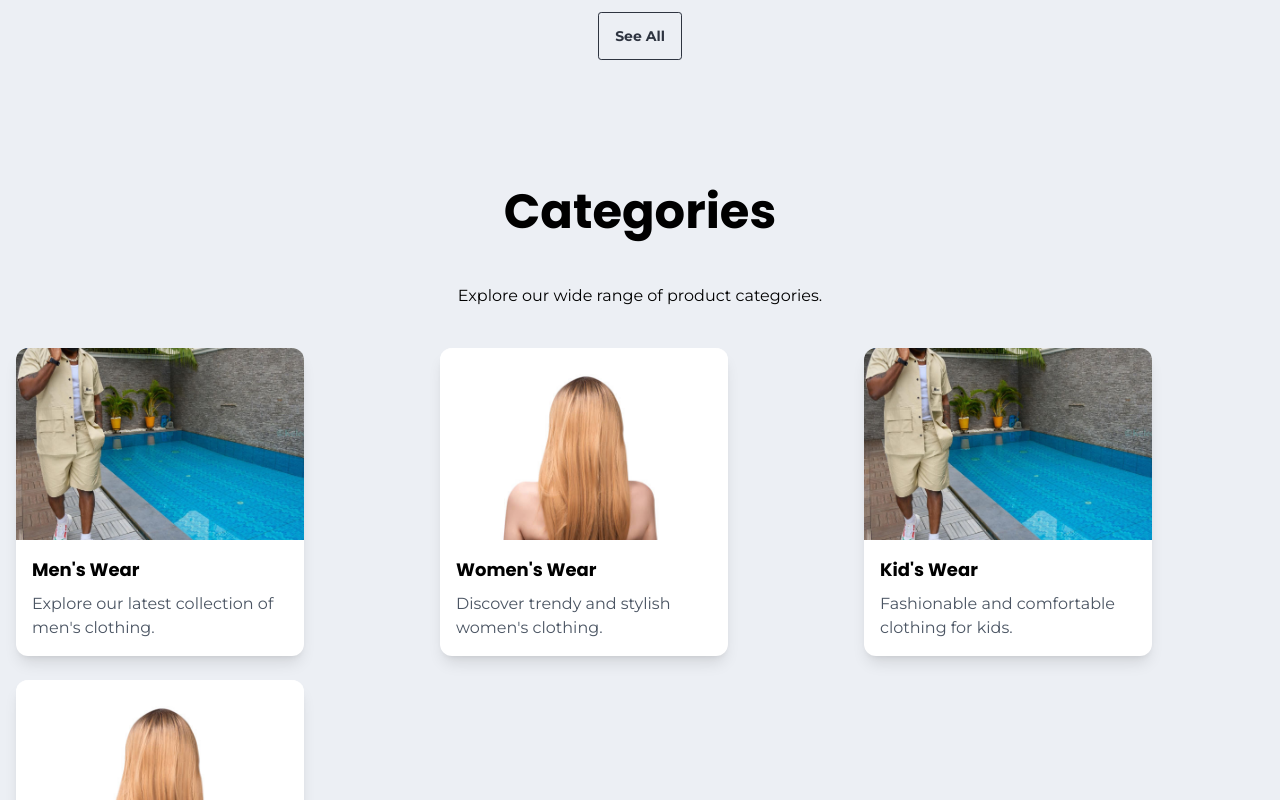
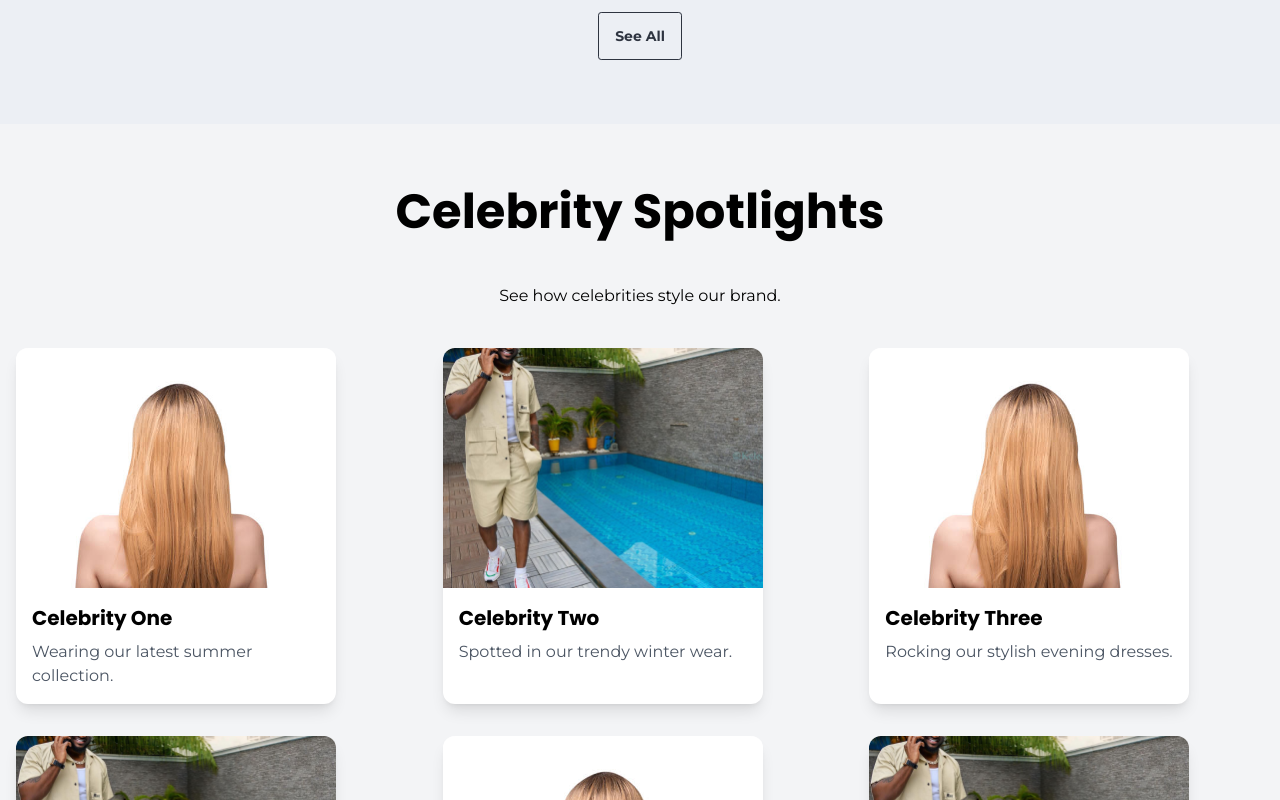
Before and after one commit to lokytech5/mucluxury-app, a Next.js app: page / in a window 1280 px wide. Shown: the part 1620-2420 px from the top of the page. Built offline with nearby package versions, Linux system fonts and the light colour scheme.

Commit message:
remove uneccessary comment and added celebrity section to home page component

```diff
--- a/app/components/CategoriesSection.tsx
+++ b/app/components/CategoriesSection.tsx
@@ -1,5 +1,3 @@
-// components/CategoriesSection.tsx
-
 import React from 'react';
 import CategoryCard from './CategoryCard';
 
--- a/app/components/CategoryCard.tsx
+++ b/app/components/CategoryCard.tsx
@@ -1,15 +1,13 @@
-// components/CategoryCard.tsx
-
 import React from 'react';
 import Image from 'next/image';
 
-interface CategoryCardProps {
+interface Props {
     title: string;
     imageUrl: string;
     description?: string;
 }
 
-const CategoryCard: React.FC<CategoryCardProps> = ({ title, imageUrl, description }) => {
+const CategoryCard = ({ title, imageUrl, description }: Props) => {
     return (
         <div className="bg-white card w-72 rounded-xl shadow-lg overflow-hidden mx-auto sm:mx-auto lg:mx-0">
             <div className="relative">
--- /dev/null
+++ b/app/components/CelebritySection.tsx
@@ -0,0 +1,34 @@
+import React from 'react';
+import CelebritySpotlight from './CelebritySpotlight';
+
+const celebrities = [
+    { id: 1, name: 'Celebrity One', imageUrl: '/images/hairs1.jpeg', description: 'Wearing our latest summer collection.' },
+    { id: 2, name: 'Celebrity Two', imageUrl: '/images/Img1.jpeg', description: 'Spotted in our trendy winter wear.' },
+    { id: 3, name: 'Celebrity Three', imageUrl: '/images/hairs1.jpeg', description: 'Rocking our stylish evening dresses.' },
+    { id: 4, name: 'Celebrity Four', imageUrl: '/images/Img1.jpeg', description: 'Elegant in our formal wear.' },
+    { id: 5, name: 'Celebrity Five', imageUrl: '/images/hairs1.jpeg', description: 'Casual chic in our casual wear.' },
+    { id: 6, name: 'Celebrity Six', imageUrl: '/images/Img1.jpeg', description: 'Sophisticated in our office wear.' },
+];
+
+const CelebritySection = () => {
+    return (
+        <div className="py-12 bg-gray-100">
+            <div className="container mx-auto p-4">
+                <h1 className="text-5xl font-bold text-center mb-12 text-black">Celebrity Spotlights</h1>
+                <p className="text-center mb-10 text-black">See how celebrities style our brand.</p>
+                <div className="grid grid-cols-1 sm:grid-cols-2 lg:grid-cols-3 gap-8">
+                    {celebrities.map((celebrity) => (
+                        <CelebritySpotlight
+                            key={celebrity.id}
+                            name={celebrity.name}
+                            imageUrl={celebrity.imageUrl}
+                            description={celebrity.description}
+                        />
+                    ))}
+                </div>
+            </div>
+        </div>
+    );
+};
+
+export default CelebritySection;
--- /dev/null
+++ b/app/components/CelebritySpotlight.tsx
@@ -0,0 +1,26 @@
+import React from 'react';
+import Image from 'next/image';
+
+interface Props {
+    name: string;
+    imageUrl: string;
+    description?: string;
+}
+
+const CelebritySpotlight = ({ name, imageUrl, description }: Props) => {
+    return (
+        <div className="bg-white card w-80 rounded-xl shadow-lg overflow-hidden mx-auto sm:mx-auto lg:mx-0 hover:shadow-2xl transition-shadow duration-300">
+            <div className="relative">
+                <figure>
+                    <Image src={imageUrl} alt={name} width={320} height={360} className="w-full h-60 object-cover" />
+                </figure>
+            </div>
+            <div className="p-4 text-black">
+                <h2 className="text-xl font-bold">{name}</h2>
+                {description && <p className="text-gray-600 mt-2">{description}</p>}
+            </div>
+        </div>
+    );
+};
+
+export default CelebritySpotlight;
--- a/app/components/FeaturedProducts.tsx
+++ b/app/components/FeaturedProducts.tsx
@@ -1,5 +1,3 @@
-// components/FeaturedProducts.tsx
-
 import React from 'react';
 import ProductCard from './ProductCard';
 
--- a/app/components/Hero.tsx
+++ b/app/components/Hero.tsx
@@ -1,5 +1,3 @@
-// components/Hero.tsx
-
 import React from 'react'
 import Image from 'next/image'
 
--- a/app/components/ProductCard.tsx
+++ b/app/components/ProductCard.tsx
@@ -1,5 +1,3 @@
-// components/ProductCard.tsx
-
 import React from 'react';
 import Image from 'next/image';
 import { FaCartPlus } from "react-icons/fa";
--- a/app/page.tsx
+++ b/app/page.tsx
@@ -2,6 +2,7 @@ import Image from 'next/image'
 import Hero from './components/Hero'
 import FeaturedProducts from './components/FeaturedProducts'
 import CategoriesSection from './components/CategoriesSection'
+import CelebritySection from './components/CelebritySection'
 
 export default function Home() {
   return (
@@ -73,6 +74,7 @@ export default function Home() {
         <Hero/>
         {/* End of Hero Section */}
         <FeaturedProducts/>
+        <CelebritySection />
         <CategoriesSection />
 
       </div>
```
